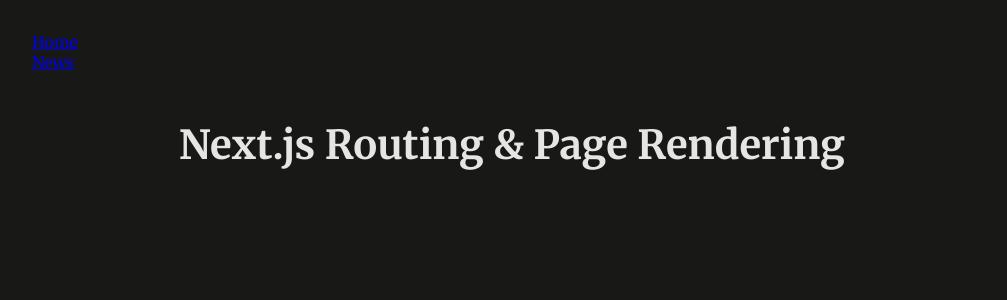
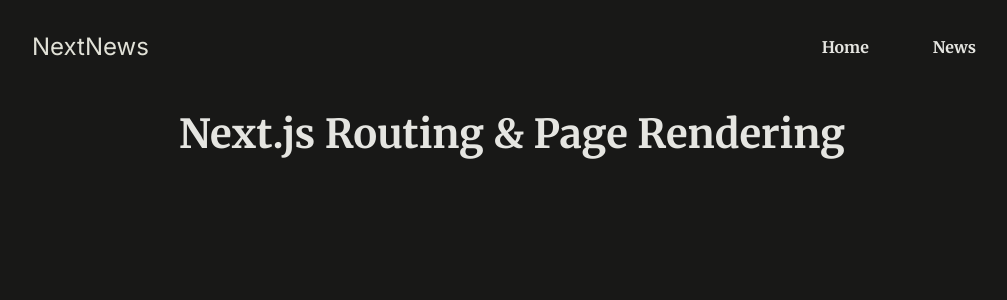
Before and after one commit to DavidSurina/blog-next-training, a Next.js app: page / in a window 1280 px wide. Shown: the top 300 px of the page, without its empty margins (128-1135 px from the left). Built offline with nearby package versions, Linux system fonts and the light colour scheme.

Commit message:
updated main header

```diff
--- a/components/main-header.js
+++ b/components/main-header.js
@@ -1,12 +1,21 @@
 import Link from "next/link";
 
 export default function MainHeader() {
-    return (
-        <header className="main-header">
-            <ul>
-                <li><Link href="/" >Home</Link></li>
-                <li><Link href="/news" >News</Link></li>
-            </ul>
-        </header>
-    )
-};
+  return (
+    <header id="main-header">
+      <div id="logo">
+        <Link href="/">NextNews</Link>
+      </div>
+      <nav>
+        <ul>
+          <li>
+            <Link href="/">Home</Link>
+          </li>
+          <li>
+            <Link href="/news">News</Link>
+          </li>
+        </ul>
+      </nav>
+    </header>
+  );
+}
```
